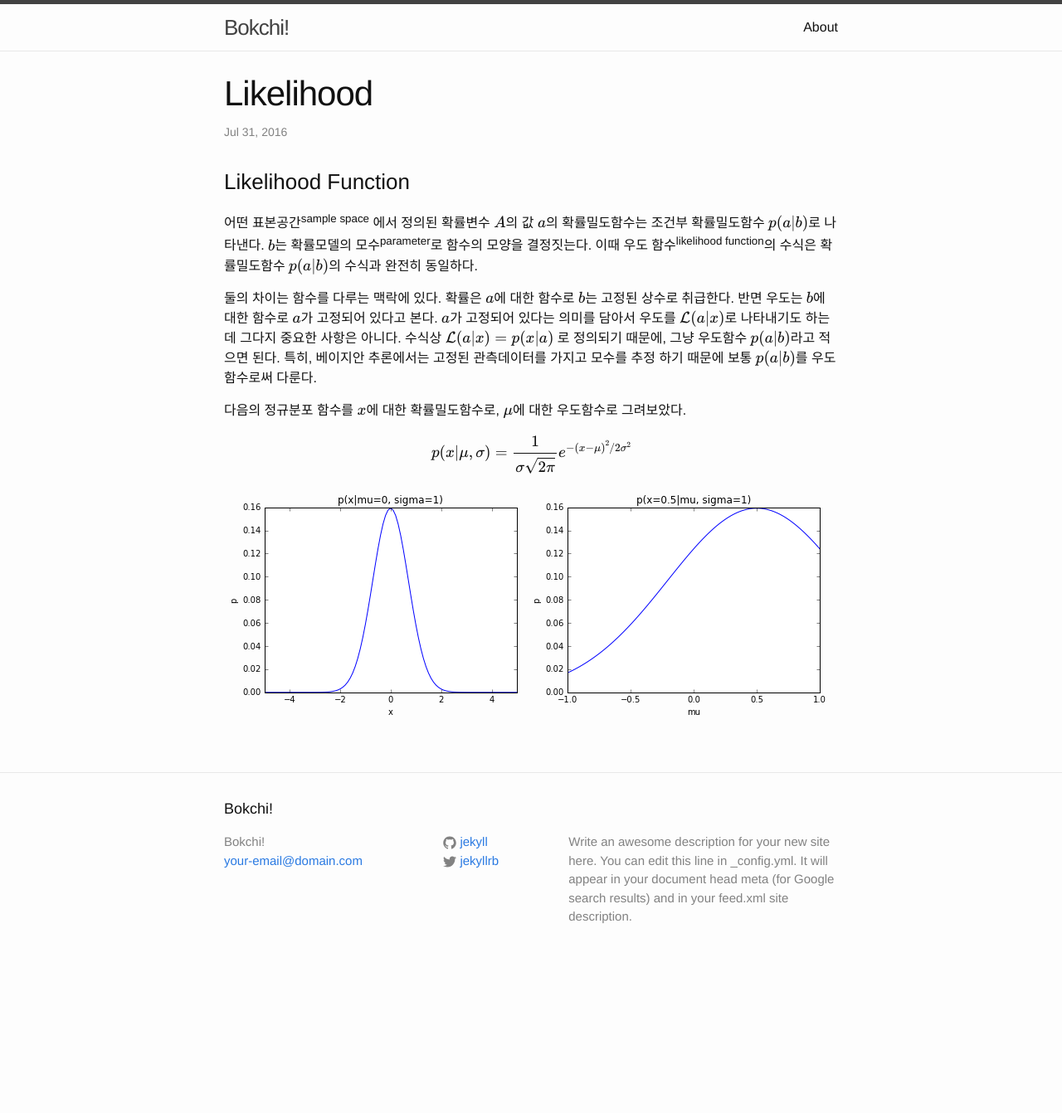
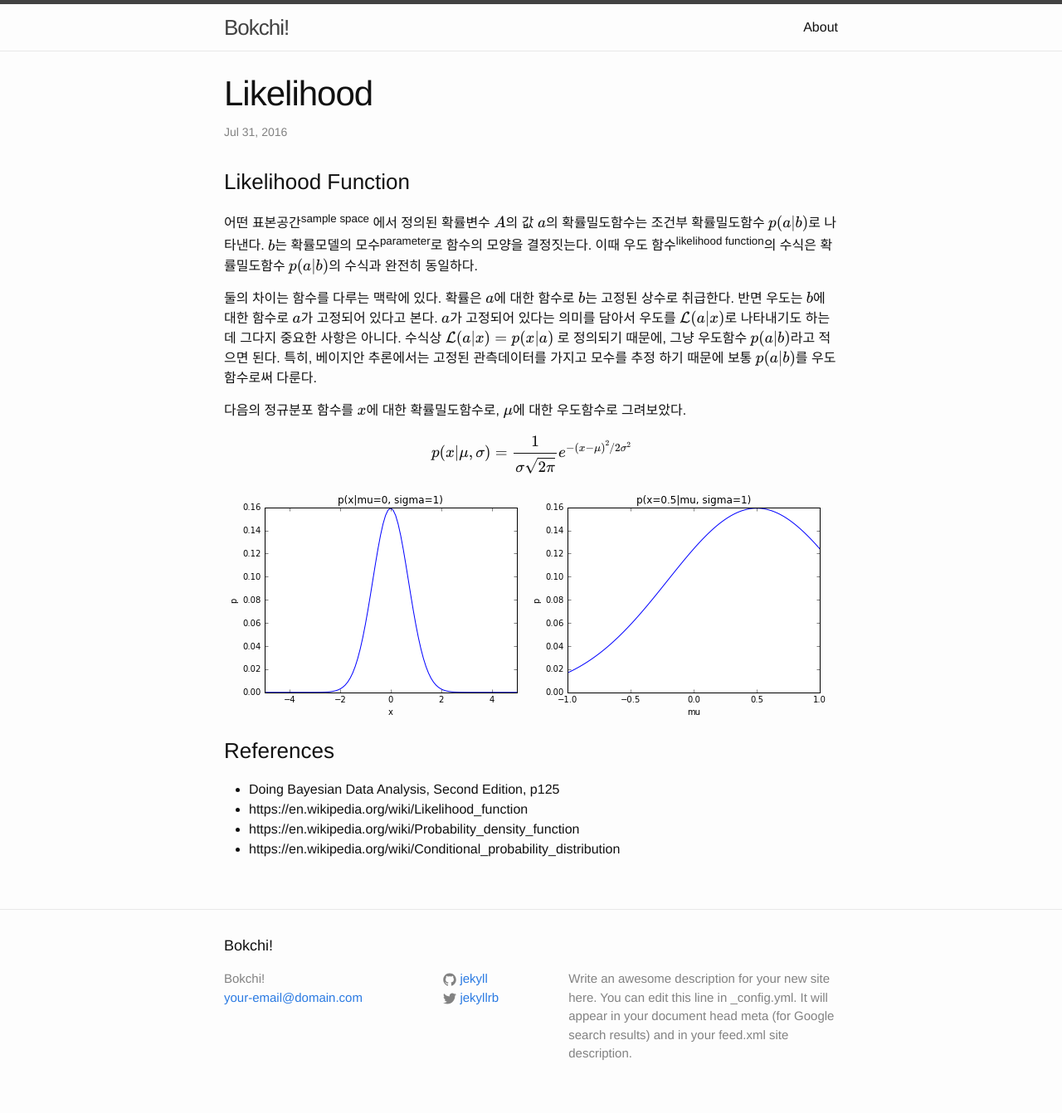
Before and after one commit to sweaterr/bokchi.github.io, a Jekyll site: the page built from _posts/2016-07-31-likelihood.markdown, in a window 1280 px wide. Shown: the whole page at 83% size. Built offline with Jekyll 4.4.1, drawn with Linux system fonts in a browser that asks for light colours; formulas are drawn with MathJax 3; before the commit the page ends 1177 px from its top, so only the background shows below that.

Commit message:
likelihood

```diff
--- a/_posts/2016-07-31-likelihood.markdown
+++ b/_posts/2016-07-31-likelihood.markdown
@@ -6,7 +6,6 @@ categories: ml
 ---
 
 ### Likelihood Function
-
 어떤 표본공간<sup>sample space</sup> 에서 정의된 확률변수 \\(A\\)의 값 \\(a\\)의 확률밀도함수는 조건부 확률밀도함수 \\(p(a\|b)\\)로 나타낸다. \\(b\\)는 확률모델의 모수<sup>parameter</sup>로 함수의 모양을 결정짓는다. 이때 우도 함수<sup>likelihood function</sup>의 수식은 확률밀도함수 \\(p(a\|b)\\)의 수식과 완전히 동일하다.
 
 둘의 차이는 함수를 다루는 맥락에 있다. 확률은 \\(a\\)에 대한 함수로 \\( b \\)는 고정된 상수로 취급한다. 반면 우도는 \\(b\\)에 대한 함수로 \\(a\\)가 고정되어 있다고 본다. \\(a\\)가 고정되어 있다는 의미를 담아서 우도를 \\(\mathcal{L}(a\|x)\\)로 나타내기도 하는데 그다지 중요한 사항은 아니다. 수식상 \\(\mathcal{L}(a\|x) =  p(x\|a)\\) 로 정의되기 때문에, 그냥 우도함수 \\(p(a\|b)\\)라고 적으면 된다. 특히, 베이지안 추론에서는 고정된 관측데이터를 가지고 모수를 추정 하기 때문에 보통 \\(p(a\|b)\\)를 우도함수로써 다룬다.
@@ -16,4 +15,11 @@ categories: ml
 p(x|\mu, \sigma) = \frac{1}{\sigma \sqrt {2 \pi }} e^{ { - \left( {x - \mu } \right)^2 } / {2\sigma ^2 } }
 \\]
 
-![My helpful screenshot](/images/likelihood-fig1.png)
+![probability_likelihood](/images/likelihood-fig1.png)
+
+
+### References
+* Doing Bayesian Data Analysis, Second Edition, p125
+* https://en.wikipedia.org/wiki/Likelihood_function
+* https://en.wikipedia.org/wiki/Probability_density_function
+* https://en.wikipedia.org/wiki/Conditional_probability_distribution
```
